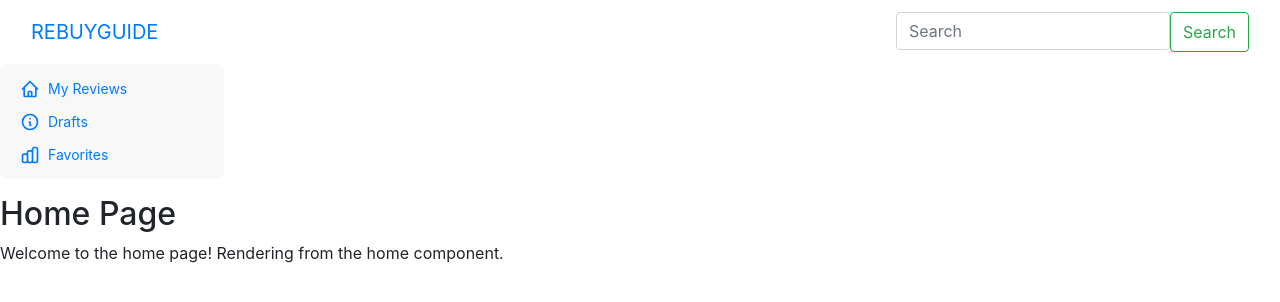
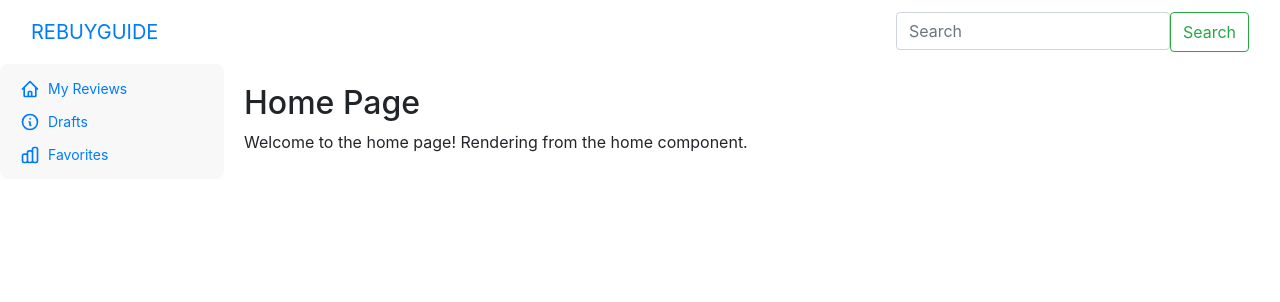
Before and after one commit to carmanchiu/rebuyguide-react, a React (Vite) app: page / in a window 1280 px wide. Shown: the top 302 px of the page. Built offline with nearby package versions, Linux system fonts and the light colour scheme.

Commit message:
used flex styling to render contents on the right of the sidebar

```diff
--- a/src/App.tsx
+++ b/src/App.tsx
@@ -9,58 +9,20 @@ function App() {
     return (
         <Router>
             <Header />
-            <div>
+            <div style={{ display: 'flex' }}>
                 <Sidebar />
-                <Routes>
-                    <Route path="/" element={<Home />} />
-                    <Route path="/profile" element={<Profile />} />
-                </Routes>
+                <main style={{ flexGrow: 1, padding: '20px' }}>
+                    <Routes>
+                        <Route path="/" element={<Home />} />
+                        <Route path="/profile" element={<Profile />} />
+                    </Routes>
+                </main>
             </div>
         </Router>
     );
 }
 
 export default App;
-
-
-// import React from 'react';
-// import { BrowserRouter as Router, Routes, Route, Link } from 'react-router-dom';
-// import './App.css';
-// import Profile from './components/Profile';
-// import Home from './components/Home';
-// import Sidebar from './components/Sidebar';
-// import Header from './components/Header';
-
-
-// function App() {
-//     return (
-//         <Router>
-//             <Header>
-//             </Header>
-//             <div style={{display: 'flex'}}>
-//                 <Sidebar/>
-//                 <div style={{flexGrow: 1, padding: '20px'}}>
-//                     <nav>
-//                     <ul>
-//                             <li>
-//                                 <Link to="/">Home</Link>
-//                             </li>
-//                             <li>
-//                                 <Link to="/profile">Profile, but I can name this anything</Link>
-//                             </li>
-//                         </ul>
-//                     </nav>
-//                     <Routes>
-//                         <Route path="/" element={<Home />} />
-//                         <Route path="/profile" element={<Profile />} />
-//                     </Routes>
-//                 </div>
-//             </div>
-//         </Router>
-//     );
-// }
-
-// export default App;
 
 // STARTING BOILERPLATE
 // import { useState } from 'react'
```
